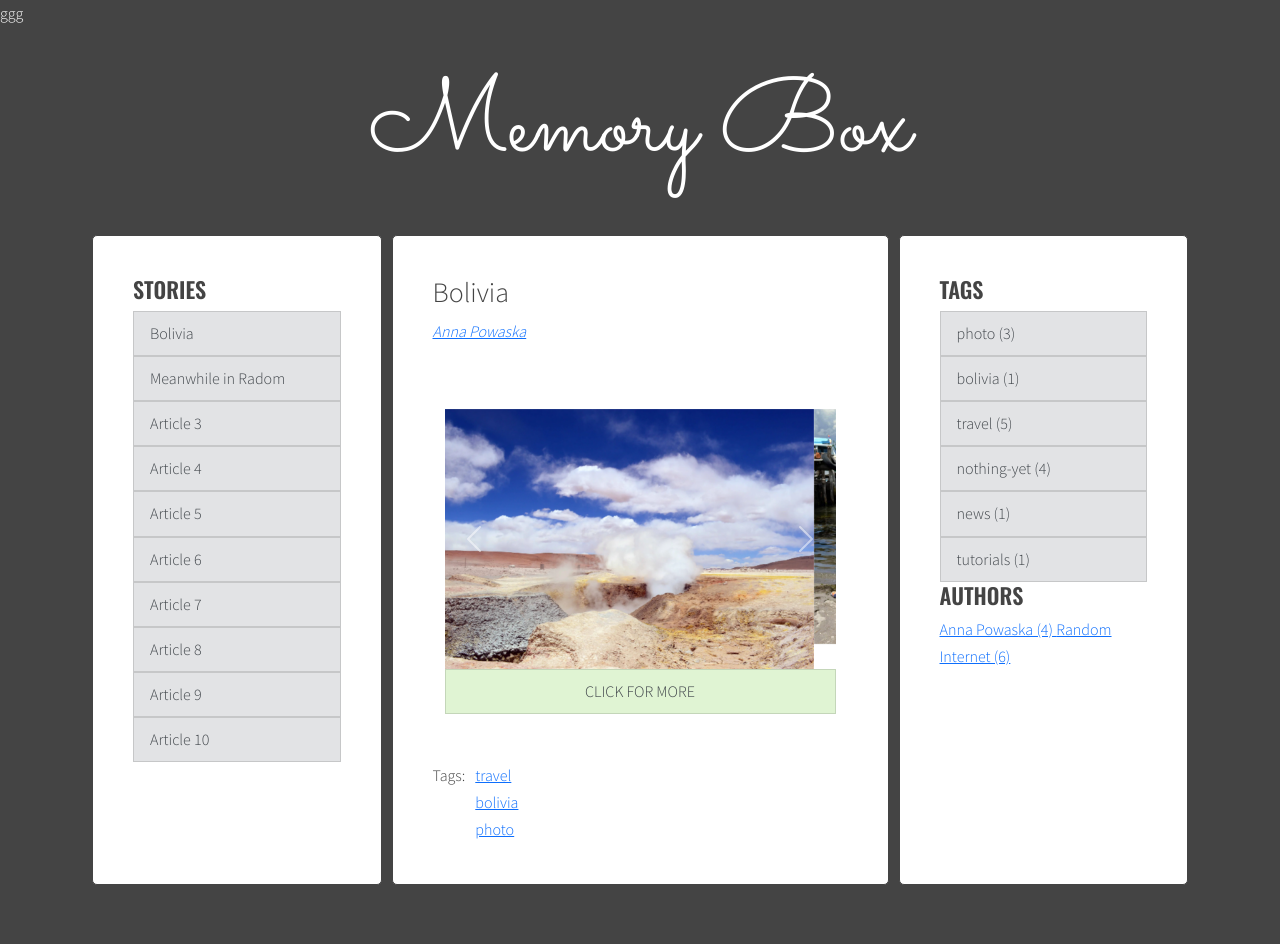
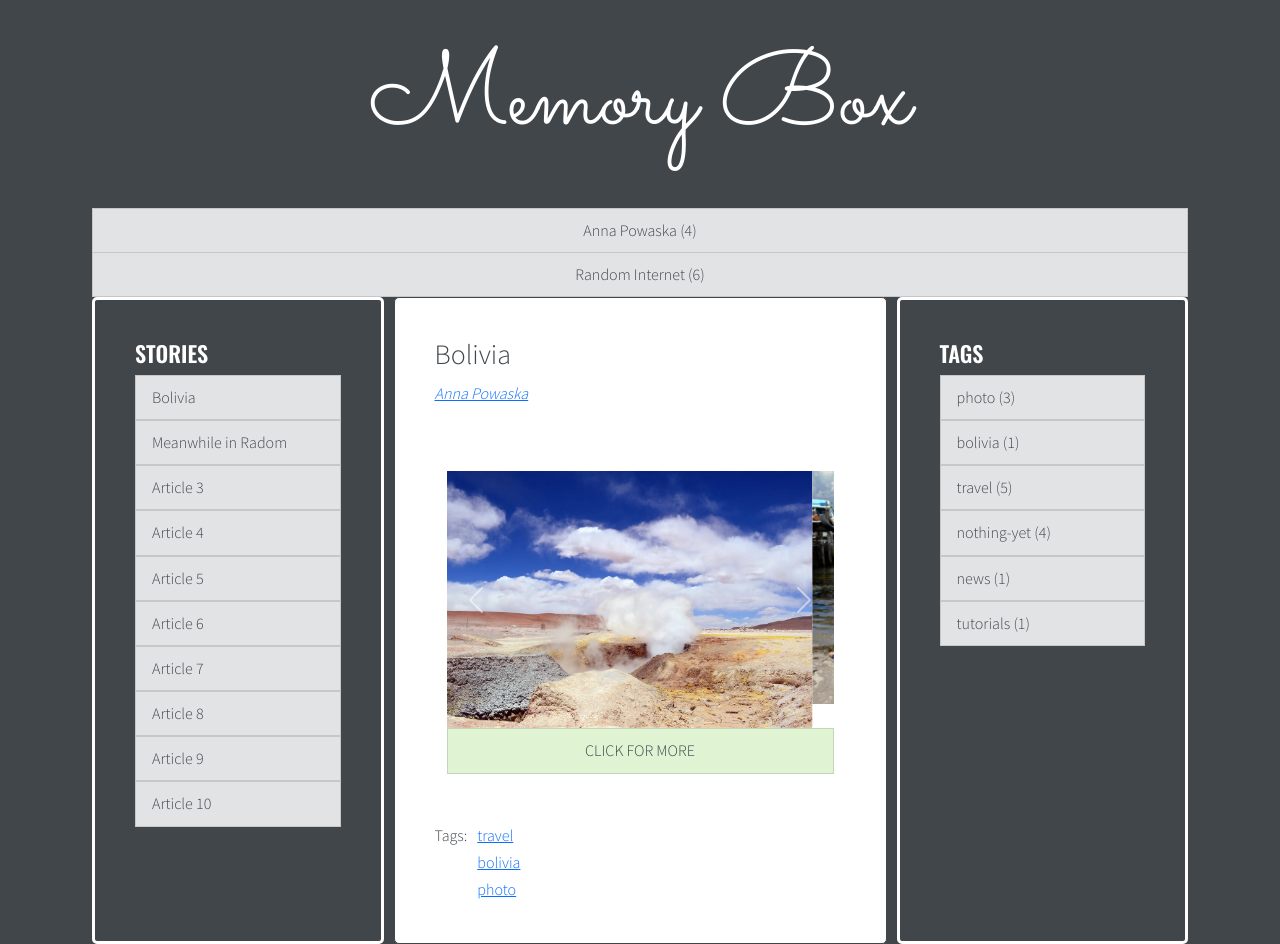
Before and after one commit to Programophobia/Photo-book, a website: page index.html in a window 1280 px wide. Before the commit the page ends 885 px from the top, so only its background shows below. Drawn offline with nearby package versions, Linux system fonts and the light colour scheme.

Commit message:
Add styles

```diff
--- a/index.html
+++ b/index.html
@@ -9,10 +9,13 @@
     <title>Memory Box</title>
 </head>
 <body>
-  <nav>ggg</nav>
     <div class="blog">
         <div class="container">
           <h1 class="logo">Memory Box</h1>
+          <nav class="nav-bar-wrapper">
+            <ul class="list authors">
+            </ul>
+        </nav>
           <main class="wrapper">
             <aside class="sidebar">
               <h2 class="section-title">Stories</h2>
@@ -200,9 +203,6 @@
               <h2 class="section-title">Tags</h2>
               <ul class="list tags">
               </ul>
-              <h2 class="section-title">Authors</h2>
-              <ul class="list authors">
-              </ul>
             </aside>
           </main>
         </div>
--- a/js/script.js
+++ b/js/script.js
@@ -214,7 +214,7 @@ function addClickListenersToTags(){
   //authorList.innerHTML = allAuthors.join(' ');
   let allAuthorsHTML = ''
   for(let author in allAuthors){
-    allAuthorsHTML += '<a href="#author-' + author + '"><span>' + author + ' (' + allAuthors[author] + ') ';
+    allAuthorsHTML += '<a class="list-group-item list-group-item-action list-group-item-secondary" href="#author-' + author + '"><span>' + author + ' (' + allAuthors[author] + ') ';
   }
   authorList.innerHTML = allAuthorsHTML
  }
--- a/sass/style.scss
+++ b/sass/style.scss
@@ -3,7 +3,7 @@
 /* Variables */
 
 $color-light: #fff;
-$color-dark: #444;
+$color-dark: #41464b;
 
 $font-logo: 'Sacramento', cursive;
 $font-header: 'Oswald', sans-serif;
@@ -100,6 +100,18 @@ body {
 
 nav {
   color:white;
+  &.nav-bar-wrapper {
+    margin-left: 10px;
+    margin-right: 10px;
+    text-align: center;
+  }
+}
+
+.sidebar{
+  background-color: inherit;
+  border: solid;
+  border-color: #fff;
+  color: #fff;
 }
 /* Authors */
 
```
Also changed, not shown: css/style.css, 1 other file.
